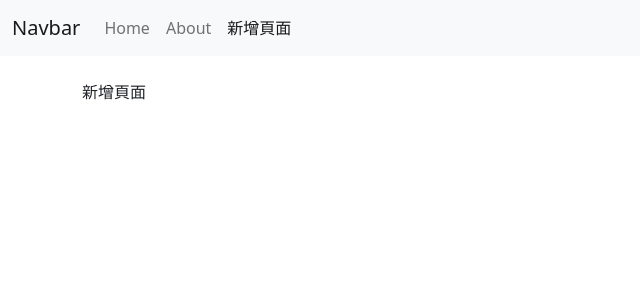
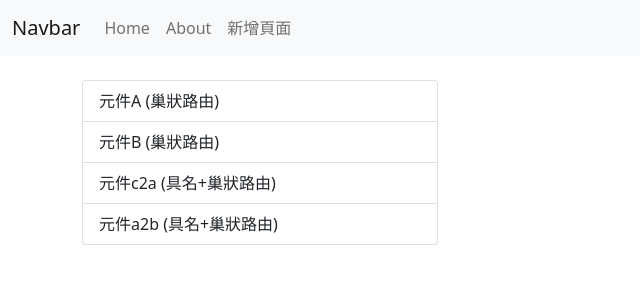
Before and after one commit to Kris0201/vue-cli-router-practice, a Vue app: page /#/newpage in a window 1280 px wide. Shown: the top 300 px of the page, without its empty margins (0-640 px from the left). Built offline with nearby package versions, Linux system fonts and the light colour scheme.

Commit message:
巢狀路由 & 具名視圖練習與說明

```diff
--- a/src/router/index.js
+++ b/src/router/index.js
@@ -19,20 +19,44 @@ const routes = [
     path: '/newpage', // 路由表的第一層前面要加上 /
     name: '新增頁面', // 允許中文
     component: () => import('../views/NewPage.vue'),
+    children: [ // 巢狀路由：在newpage 頁面中加入三個子頁面(ComponentA, ComponentB, NamedView)
+      {
+        path: 'a', // 子路由路徑前面不需加/
+        component: () => import('../views/ComponentA.vue'),
+      },
+      {
+        path: 'b', // 子路由路徑前面不需加/
+        component: () => import('../views/ComponentB.vue'),
+      },
+      {
+        // 具名路由示範
+        path: 'namedView',
+        component: () => import('../views/NamedView.vue'),
+        // 具名路由中的巢狀路由
+        children: [
+          {
+            path: 'c2a',
+            components: {
+              // namedView元件中有兩個router-view，因此必須載入兩個元件，且以物件型式帶入，視圖名稱即為物件名稱
+              left: () => import('../views/ComponentC.vue'),
+              right: () => import('../views/ComponentA.vue'),
+            },
+
+          },
+          {
+            path: 'a2b',
+            components: {
+              // namedView元件中有兩個router-view，因此必須載入兩個元件，且以物件型式帶入，視圖名稱即為物件名稱
+              left: () => import('../views/ComponentA.vue'),
+              right: () => import('../views/ComponentB.vue'),
+            },
+
+          },
+        ],
+      },
+    ],
   },
-  // {
-  //   path: '/newpage',
-  //   name: '新增頁面',
-  //   component: () => import('../views/NewPage.vue'),
-  //   children: [
-  //     {
-  //       path: 'a',
-  //       component: () => import('../views/ComponentA.vue'),
-  //     },
-  //     {
-  //       path: 'b',
-  //       component: () => import('../views/ComponentB.vue'),
-  //     },
+
   //     {
   //       path: 'dynamicRouter/:id',
   //       component: () => import('../views/DynamicRouter.vue'),
@@ -90,16 +114,16 @@ const routes = [
 const router = createRouter({
   history: createWebHashHistory(),
   routes,
-  linkActiveClass: 'active',
-  scrollBehavior(to, from, savedPosition) {
-    console.log(to, from, savedPosition);
-    if (to.fullPath.match('newPage')) {
-      return {
-        top: 0,
-      };
-    }
-    return {};
-  },
+  // linkActiveClass: 'active',
+  // scrollBehavior(to, from, savedPosition) {
+  //   console.log(to, from, savedPosition);
+  //   if (to.fullPath.match('newPage')) {
+  //     return {
+  //       top: 0,
+  //     };
+  //   }
+  //   return {};
+  // },
 });
 
 export default router; // export至src>main.js
--- a/src/views/ComponentA.vue
+++ b/src/views/ComponentA.vue
@@ -1,5 +1,3 @@
 <template>
-<div>
 元件A
-</div>
 </template>
--- a/src/views/NamedView.vue
+++ b/src/views/NamedView.vue
@@ -1,5 +1,5 @@
 <template>
-  <h2>命名視圖</h2>
+  <h2>命名視圖(元件中有多個router-view)</h2>
   <div class="row">
     <div class="col-6">
       <router-view name="left"></router-view>
--- a/src/views/NewPage.vue
+++ b/src/views/NewPage.vue
@@ -1,5 +1,44 @@
 <template>
-<div>新增頁面</div>
+  <div class="row">
+    <div class="col-4">
+      <div class="list-group">
+        <router-link
+          to="/newpage/a"
+          class="list-group-item list-group-item-action"
+          aria-current="true"
+        >
+          元件A (巢狀路由)
+        </router-link>
+        <router-link
+          to="/newpage/b"
+          class="list-group-item list-group-item-action"
+          aria-current="true"
+        >
+          元件B (巢狀路由)
+        </router-link>
+
+        <router-link
+          to="/newpage/namedView/c2a"
+          class="list-group-item list-group-item-action"
+          aria-current="true"
+        >
+          元件c2a (具名+巢狀路由)
+        </router-link>
+        <router-link
+          to="/newpage/namedView/a2b"
+          class="list-group-item list-group-item-action"
+          aria-current="true"
+        >
+          元件a2b (具名+巢狀路由)
+        </router-link>
+      </div>
+    </div>
+    <div class="col-8">
+      <router-view></router-view>
+      <!--此處提供ComponentA & B & NameView.vue 的連結進入點-->
+    </div>
+  </div>
+
   <!-- <div class="row">
     <div class="col-4">
       <div class="list-group">
```
